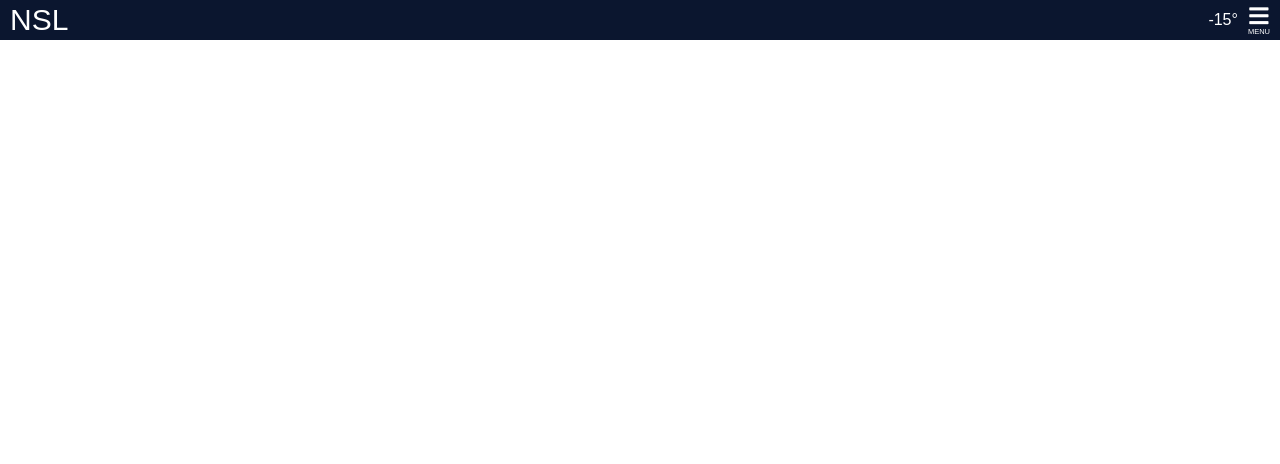
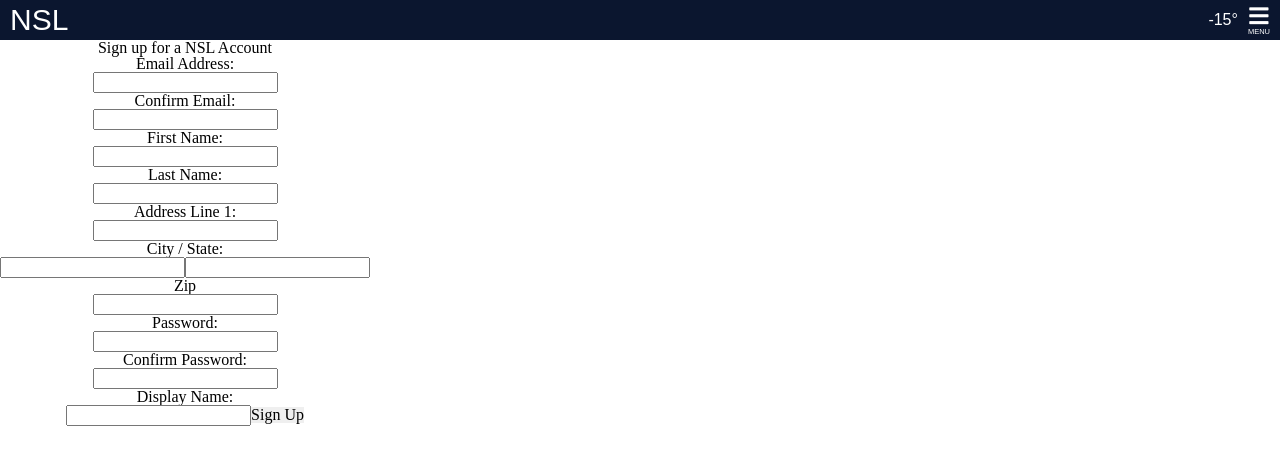
Before and after one commit to MCVNick/nsl-classifieds, a React (Create React App) app: page /#/register in a window 1280 px wide. Shown: the top 464 px of the page. Built offline with nearby package versions, Linux system fonts and the light colour scheme; grey boxes are pictures that could not be loaded.

Commit message:
added inputs and buttons to register no style no function

```diff
--- /dev/null
+++ b/src/components/Register/Register.css
@@ -0,0 +1 @@
+/* No CSS *//*# sourceMappingURL=Register.css.map */
--- /dev/null
+++ b/src/components/Register/Register.js
@@ -0,0 +1,54 @@
+import React, { Component } from 'react'
+import { connect } from 'react-redux'
+import { updateUser } from './../../ducks/reducer'
+
+import './Register.css'
+
+class Register extends Component {
+    constructor() {
+        super()
+
+        this.state = {
+            username: '',
+            password: ''
+        }
+    }
+
+    render() {
+        return (
+            <div className='Register flex-row'>
+                <div className='registerParent'>
+                    <div className='registerHeaderInfo'>Sign up for a NSL Account</div>
+                    <div className='registerContent'>
+                        <p className='registerInputInfo'>Email Address:</p>
+                        <input className='registerInput'/>
+                        <p className='registerInputInfo'>Confirm Email:</p>
+                        <input className='registerInput'/>
+                        <p className='registerInputInfo'>First Name:</p>
+                        <input className='registerInput'/>
+                        <p className='registerInputInfo'>Last Name:</p>
+                        <input className='registerInput'/>
+                        <p className='registerInputInfo'>Address Line 1:</p>
+                        <input className='registerInput'/>
+                        <p className='registerInputInfo'>City / State:</p>
+                        <div>
+                            <input className='registerSmallInput'/>
+                            <input className='registerVerySmallInput'/>
+                        </div>
+                        <p className='registerInputInfo'>Zip</p>
+                        <input className='registerSmallInput'/>
+                        <p className='registerInputInfo'>Password:</p>
+                        <input className='registerInput'/>
+                        <p className='registerInputInfo'>Confirm Password:</p>
+                        <input className='registerInput'/>
+                        <p className='registerInputInfo'>Display Name:</p>
+                        <input className='registerInput'/>
+                        <button>Sign Up</button>
+                    </div>
+                </div>
+            </div>
+        )
+    }
+}
+
+export default connect(null, { updateUser })(Register)
--- /dev/null
+++ b/src/components/Register/Register.scss
@@ -0,0 +1 @@
+@import './../../variables.scss';
--- a/src/routes.js
+++ b/src/routes.js
@@ -3,10 +3,12 @@ import { Switch, Route } from 'react-router-dom'
 
 import Home from './components/Home/Home'
 import Login from './components/Login/Login'
+import Register from './components/Register/Register'
 
 export default (
     <Switch>
         <Route exact path='/' component={Home}/>
         <Route path='/login' component={Login}/>
+        <Route path='/register' component={Register} />
     </Switch>
 )
```
Also changed, not shown: 1 other file (tests, documents, lock files or other folders).
